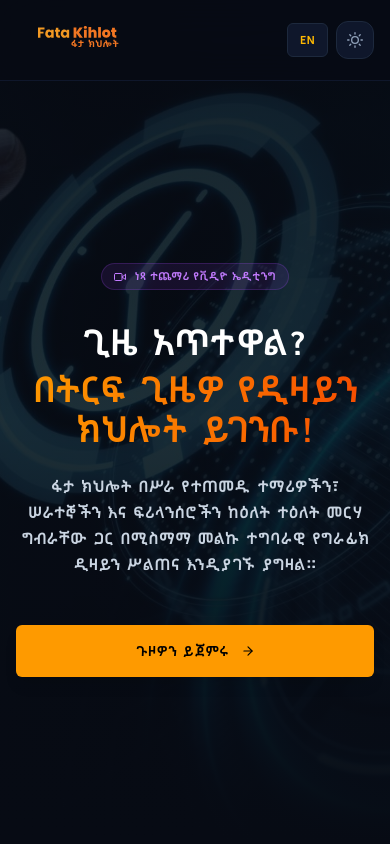
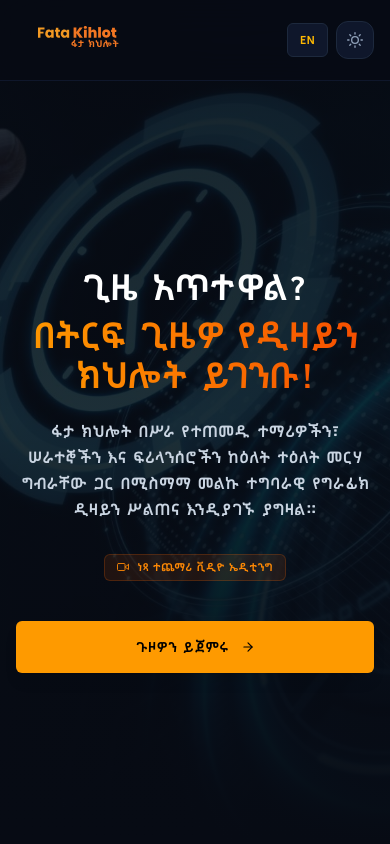
Before and after one commit to jemaricreativestudio/queenlycoffee, a React (Vite) app: page / in a window 390 px wide. Shown: the top 844 px of the page. Built offline with nearby package versions, Linux system fonts and the light colour scheme.

Commit message:
last v1.0

```diff
--- a/src/components/LandingPage.jsx
+++ b/src/components/LandingPage.jsx
@@ -13,6 +13,7 @@ import {
   FiChevronUp,
   FiVideo,
 } from "react-icons/fi";
+import { HiArrowUp } from 'react-icons/hi';
 import { FiAward } from "react-icons/fi";
 import logo from "../assets/fata.svg";
 import landingImg from "../assets/landing.jpg"; // Imported landing image
@@ -60,7 +61,7 @@ export default function LandingPage() {
   // Content dictionary for both English and Amharic languages
   const content = {
     en: {
-      header: {
+      bonus: {
         videoBadge: "Free Bonus Video Editing",
       },
 
@@ -185,8 +186,8 @@ export default function LandingPage() {
     },
 
     am: {
-      header: {
-        videoBadge: "ነጻ ተጨማሪ የቪዲዮ ኤዲቲንግ",
+      bonus: {
+        videoBadge: "ነጻ ተጨማሪ ቪዲዮ ኤዲቲንግ",
       },
 
       hero: {
@@ -379,17 +380,6 @@ export default function LandingPage() {
             />
           </a>
 
-          {/* VIDEO EDITING ADD-ON BADGE */}
-          <div
-            className={`hidden md:flex items-center gap-2 px-3 py-1.5 rounded-md text-xs font-medium border transition-colors duration-300 ${
-              darkMode
-                ? "bg-orange-500/10 text-orange-400 border-orange-500/20"
-                : "bg-orange-50 text-orange-700 border-orange-200"
-            }`}
-          >
-            <FiVideo className="animate-pulse flex-shrink-0" size={14} />
-            <span>{t.header?.videoBadge}</span>
-          </div>
 
           {/* ACTIONS */}
           <div className="flex items-center gap-2 shrink-0">
@@ -421,6 +411,7 @@ export default function LandingPage() {
         id="hero"
         className="relative z-10 min-h-screen flex items-center justify-center pt-24 px-4 sm:px-6 lg:px-12 overflow-hidden"
       >
+        {/* Background Media & Overlay */}
         <div className="absolute inset-0 z-0">
           <img
             src={landingImg}
@@ -435,17 +426,9 @@ export default function LandingPage() {
           />
         </div>
 
-        <div className="relative z-10 max-w-4xl mx-auto text-center space-y-8 py-12 fade-up">
-          {/* Mobile Video Badge view */}
-          <div className="flex justify-center md:hidden">
-            <div className={`inline-flex items-center gap-2 px-3 py-1 rounded-full text-[11px] font-medium border ${
-              darkMode ? "bg-purple-500/10 text-purple-400 border-purple-500/20" : "bg-purple-50 text-purple-700 border-purple-200"
-            }`}>
-              <FiVideo size={12} />
-              <span>{t.header?.videoBadge}</span>
-            </div>
-          </div>
-
+        {/* Content Wrapper */}
+        <div className="relative z-10 max-w-4xl mx-auto text-center flex flex-col items-center space-y-8 py-12 fade-up">
+          {/* Headings & Description */}
           <div className="space-y-6">
             <h1 className={`text-4xl sm:text-6xl lg:text-7xl font-bold tracking-tight leading-[1.1] ${darkMode ? "text-white" : "text-slate-950"}`}>
               {t.hero.title1}
@@ -459,11 +442,27 @@ export default function LandingPage() {
             </p>
           </div>
 
-          <div className="flex flex-col sm:flex-row justify-center gap-4 pt-4">
+          {/* Video Editing Add-on Badge (Unified Responsive Layout) */}
+          {t.bonus?.videoBadge && (
+            <div
+              className={`inline-flex items-center gap-2 px-3 py-1 sm:py-1.5 rounded-md text-[11px] sm:text-xs font-medium border transition-colors duration-300 ${darkMode
+                ? "bg-orange-500/10 text-orange-400 border-orange-500/20"
+                : "bg-orange-50 text-orange-700 border-orange-200"
+                }`}
+            >
+              <FiVideo className="animate-pulse flex-shrink-0 w-3 h-3 sm:w-3.5 sm:h-3.5" />
+              <span>{t.bonus.videoBadge}</span>
+            </div>
+          )}
+
+          {/* Call To Action Buttons */}
+          <div className="flex flex-col sm:flex-row justify-center gap-4 w-full sm:w-auto pt-2">
             <a
               href="#contact"
               onClick={(e) => scrollToSection(e, "contact")}
-              className={`inline-flex items-center justify-center gap-3 px-8 py-4 rounded-md text-sm font-bold shadow-lg transition-all transform hover:-translate-y-0.5 ${darkMode ? "bg-amber-500 hover:bg-amber-400 text-black" : "bg-slate-900 hover:bg-slate-800 text-white"
+              className={`inline-flex items-center justify-center gap-3 px-8 py-4 rounded-md text-sm font-bold shadow-lg transition-all transform hover:-translate-y-0.5 ${darkMode
+                ? "bg-amber-500 hover:bg-amber-400 text-black"
+                : "bg-slate-900 hover:bg-slate-800 text-white"
                 }`}
             >
               {t.hero.ctaStart}
@@ -732,20 +731,41 @@ export default function LandingPage() {
       </section>
 
       {/* FOOTER */}
-      <footer className={`relative z-10 py-8 px-4 border-t text-xs ${darkMode ? "border-slate-950 text-slate-500" : "border-slate-200 text-slate-400"}`}>
-        <div className="max-w-7xl mx-auto px-10 flex flex-col md:flex-row items-center justify-between gap-6">
-          <button
-            onClick={() => {
-              document.getElementById("hero")?.scrollIntoView({ behavior: "smooth" });
-            }}
-            className="flex items-center hover:opacity-80 transition"
-          >
-            <img src={logo} alt="Fata Kihlot logo" className="h-8 w-auto" />
-          </button>
+      <footer className={`relative z-10 py-10 px-6 border-t text-xs transition-colors duration-300 ${darkMode
+          ? "border-slate-800 bg-slate-950 text-slate-400"
+          : "border-slate-200 bg-slate-50 text-slate-500"
+        }`}>
+        <div className="max-w-7xl mx-auto flex flex-col md:flex-row items-center justify-between gap-6 md:gap-4">
 
-          <div className="text-center md:text-right">
-            © {year} Fata Kihlot.
+          {/* Left: Logo Section */}
+          <div className="flex items-center md:w-1/3 w-full justify-center md:justify-start">
+            <img
+              src={logo}
+              alt="Fata Kihlot logo"
+              className="h-7 w-auto opacity-85 hover:opacity-100 transition-opacity duration-200 select-none"
+            />
           </div>
+
+          {/* Center: Back to Top Button */}
+          <div className="flex items-center md:w-1/3 w-full justify-center order-first md:order-none">
+            <button
+              onClick={() => window.scrollTo({ top: 0, behavior: "smooth" })}
+              className={`group flex items-center gap-2 py-4 px-4 rounded-full border text-[11px] font-semibold tracking-wide uppercase transition-all duration-200 transform hover:-translate-y-0.5 active:translate-y-0 focus:outline-none focus-visible:ring-2 focus-visible:ring-offset-2 ${darkMode
+                  ? "border-slate-800 hover:border-slate-700 hover:text-slate-100 bg-slate-900 focus-visible:ring-slate-500 focus-visible:ring-offset-slate-950"
+                  : "border-slate-200 hover:border-slate-300 hover:text-slate-900 bg-white shadow-sm hover:shadow-md focus-visible:ring-slate-400 focus-visible:ring-offset-white"
+                }`}
+              aria-label="Scroll back to top"
+            >
+
+              <HiArrowUp className="w-3.5 h-3.5 transition-transform duration-200 group-hover:-translate-y-0.5" />
+            </button>
+          </div>
+
+          {/* Right: Copyright & Year */}
+          <div className="text-center md:text-right md:w-1/3 w-full tracking-wider text-[11px] opacity-75 font-medium">
+            © {new Date().getFullYear()} Fata Kihlot. All rights reserved.
+          </div>
+
         </div>
       </footer>
     </div>
```
